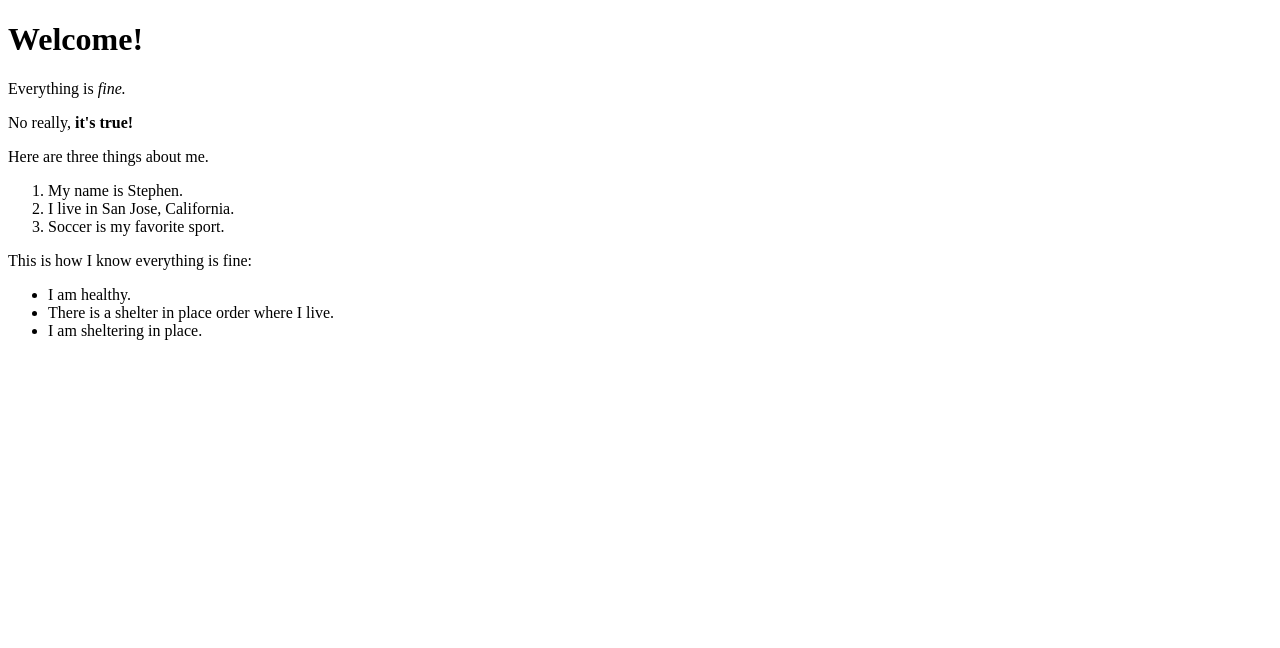
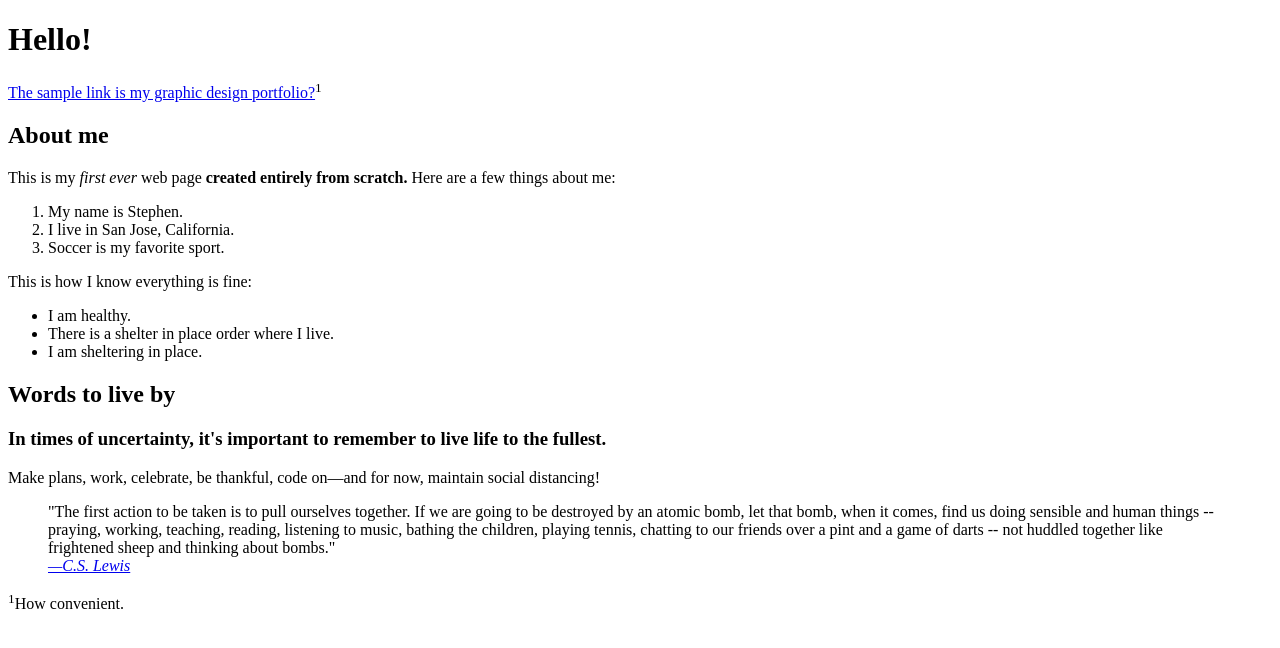
Before and after one commit to s-plod/semantic-elements, a plain HTML site: page index.html in a window 1280 px wide. Drawn offline with Linux system fonts and the light colour scheme.

Commit message:
Completed assignment

```diff
--- a/index.html
+++ b/index.html
@@ -2,13 +2,18 @@
 <html lang="en">
   <head>
     <meta charset="utf-8">
-    <title>My First Website</title>
+    <title>First Published Website</title>
   </head>
   <body>
-    <h1>Welcome!</h1>
-    <p>Everything is <em>fine.</em></p>
-    <p>No really, <strong>it's true!</strong></p>
-    <p>Here are three things about me.</p>
+    <header>
+      <h1>Hello!</h1>
+      <nav>
+        <a href="https://plodinec.com">The sample link is my graphic design portfolio?</a><sup>1</sup>
+      </nav>
+    </header>
+    <section>
+      <h2>About me</h2>
+      <p>This is my <em>first ever</em> web page <strong>created entirely from scratch.</strong> Here are a few things about me:</p>
         <ol>
           <li>My name is Stephen.</li>
           <li>I live in San Jose, California.</li>
@@ -20,5 +25,18 @@
           <li>There is a shelter in place order where I live.</li>
           <li>I am sheltering in place.</li>
         </ul>
+    </section>
+    <section>
+      <h2>Words to live by</h2>
+      <h3>In times of uncertainty, it's important to remember to live life to the fullest.</h3>
+      <p>Make plans, work, celebrate, be thankful, code on—and for now, maintain social distancing!</p>
+      <blockquote>
+        "The first action to be taken is to pull ourselves together. If we are going to be destroyed by an atomic bomb, let that bomb, when it comes, find us doing sensible and human things -- praying, working, teaching, reading, listening to music, bathing the children, playing tennis, chatting to our friends over a pint and a game of darts -- not huddled together like frightened sheep and thinking about bombs."
+        <footer><cite><a href="https://www.goodreads.com/quotes/157996-the-first-action-to-be-taken-is-to-pull-ourselves">—C.S. Lewis</a></cite></footer>
+      </blockquote>
+    </section>
+    <footer>
+      <p><sup>1</sup>How convenient.</p>
+    </footer>
   </body>
 </html>
```
Lines whose indentation alone changed are shown as unchanged.
